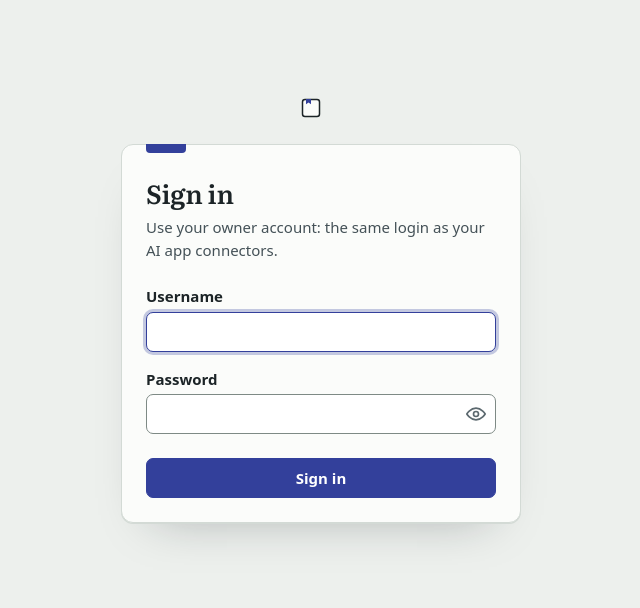
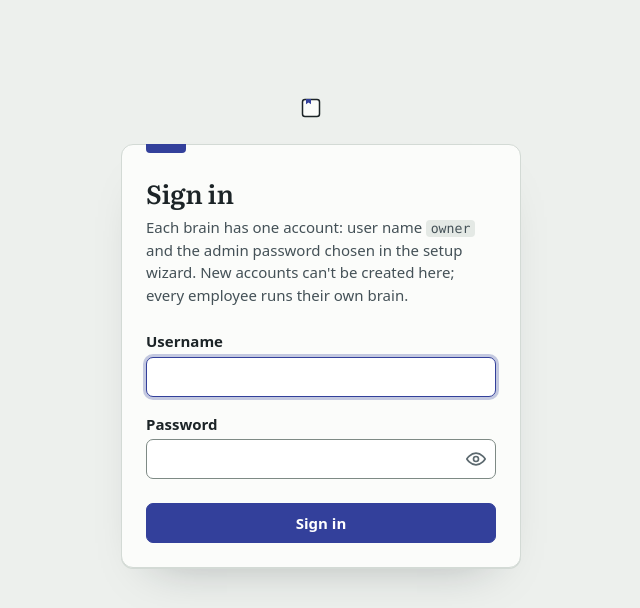
Before and after one commit to maartenvandenhof-brightlane/company-brain, a Python web app: template portal/src/portal/templates/login.html in a window 1280 px wide. Shown: the top 608 px of the page, without its empty margins (319-959 px from the left). Run offline with Jinja, Linux system fonts and the light colour scheme; the template is opened without the code that fills it, so the values that code supplies are empty.

Commit message:
Explain the single owner account on the login pages and in the README
Each brain has one account (owner + admin password); the portal, MCP
and setup sign-in pages and the README now say so, with how to run a
second brain for testing and how to reach a brain on a server over SSH.

Co-Authored-By: Claude Opus 5.5 <noreply@anthropic.com>

```diff
--- a/portal/src/portal/templates/login.html
+++ b/portal/src/portal/templates/login.html
@@ -6,7 +6,7 @@
 <p class="auth-brand"><span class="brand">{{ brand_mark() }}<span>{{ title }}</span></span></p>
 <section class="auth-card" aria-labelledby="login-title">
   <h1 id="login-title">Sign in</h1>
-  <p class="lead">Use your owner account: the same login as your AI app connectors.</p>
+  <p class="lead">Each brain has one account: user name <code>owner</code> and the admin password chosen in the setup wizard. New accounts can't be created here; every employee runs their own brain.</p>
   {% if error %}<div class="callout bad" role="alert">{{ icon("alert") }}<p class="err">{{ error }}</p></div>{% endif %}
   <form method="post" action="/login">
     <input type="hidden" name="csrf" value="{{ login_csrf }}">
--- a/wiki-mcp/src/wiki_mcp/auth/login.py
+++ b/wiki-mcp/src/wiki_mcp/auth/login.py
@@ -215,6 +215,8 @@ class LoginHandler:
 <h1>Connect to {escape(self.config.wiki_title)}</h1>
 <p><strong>{escape(client_name)}</strong> wants access to your wiki.<br>
 After sign-in you will be sent to <code>{escape(parts.netloc)}</code>.</p>
+<p>Each brain has one account: user name <code>owner</code> and the admin password chosen in the
+setup wizard. New accounts can't be created here; every employee runs their own brain.</p>
 {err}
 <form method="post" action="/login">
 <input type="hidden" name="request" value="{escape(pending.id)}">
--- a/wiki-mcp/src/wiki_mcp/templates/setup.html
+++ b/wiki-mcp/src/wiki_mcp/templates/setup.html
@@ -59,6 +59,8 @@
 {% elif view == "login" %}
   <h1>{{ title }} settings</h1>
   {% if error %}<p class="error" role="alert">{{ error }}</p>{% endif %}
+  <p class="muted">Sign in with the admin password chosen when this brain was set up (it is also the
+    <code>owner</code> login of the portal). Each brain has this one account; every employee runs their own brain.</p>
   <form method="post" action="/setup/login">
     <input type="hidden" name="csrf" value="{{ csrf }}">
     <label for="password">Admin password</label>
```
Also changed, not shown: README.md.
